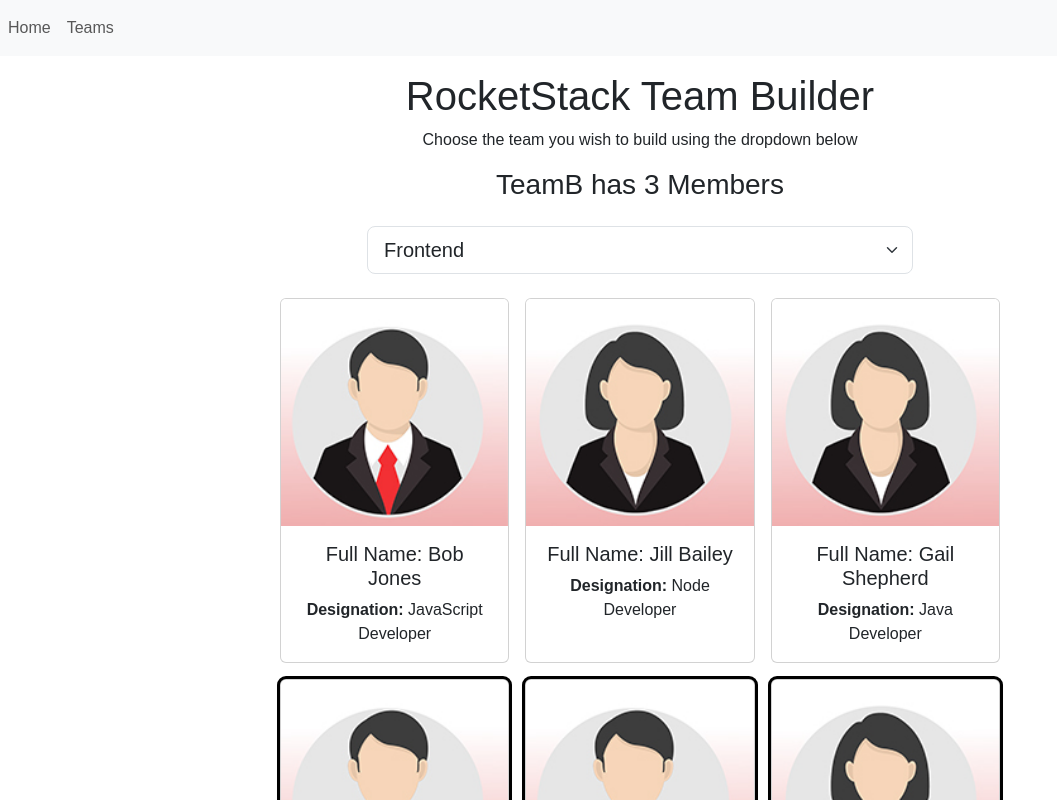
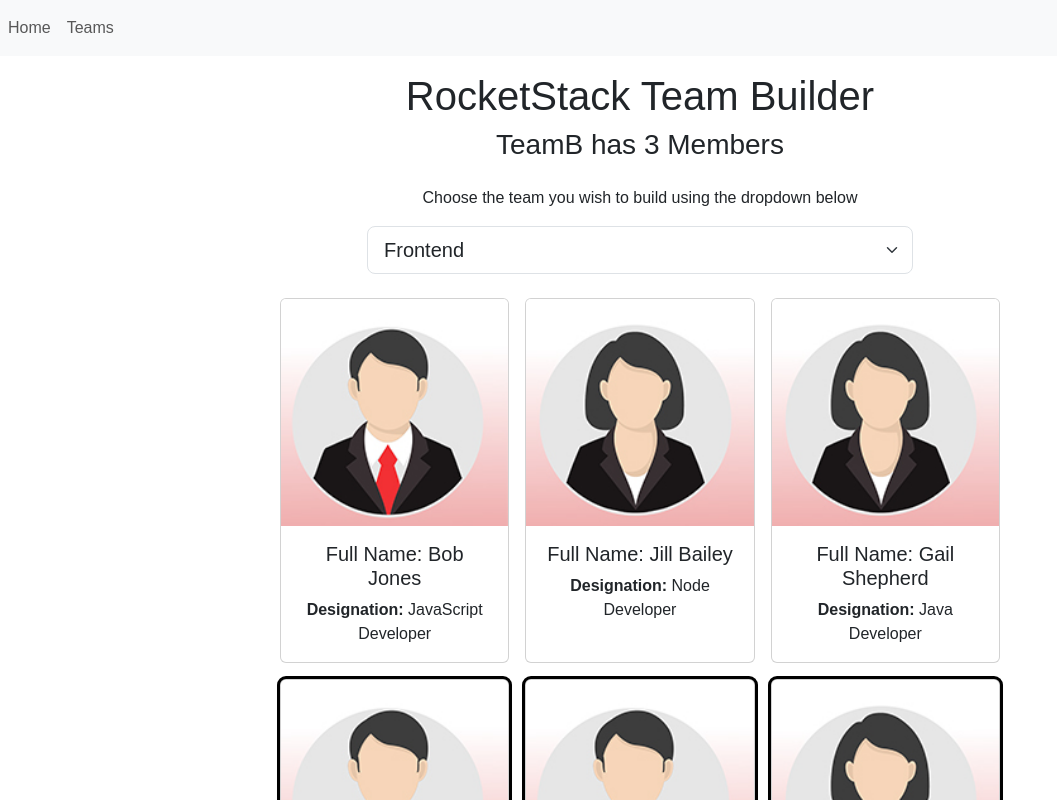
Before and after one commit to lou-pastorino/project-management-app, a React (Vite) app: page / in a window 1280 px wide. Shown: the top 800 px of the page, without its empty margins (0-1057 px from the left). Built offline with nearby package versions, Linux system fonts and the light colour scheme.

Commit message:
Fixed subheading

```diff
--- a/src/App.jsx
+++ b/src/App.jsx
@@ -8,6 +8,7 @@ import { useState } from "react";
 import { useEffect } from "react";
 import { BrowserRouter as Router, Route, Routes } from "react-router-dom";
 import NotFound from "./NotFound";
+import Subheading from "./Subheading";
 
 function App() {
   const [selectedTeam, setTeam] = useState(JSON.parse(localStorage.getItem("selectedTeam")) || "TeamB");
--- a/src/Employees.jsx
+++ b/src/Employees.jsx
@@ -7,6 +7,7 @@ export default function Employees({ employees, selectedTeam, handleEmployeeCardC
     <main className="container">
       <div className="row justify-content-center mt-3 mb-3">
         <div className="col-6">
+          <p>Choose the team you wish to build using the dropdown below</p>
           <Teams selectedTeam={selectedTeam} handleTeamSelectionChange={handleTeamSelectionChange} />
         </div>
       </div>
--- a/src/Header.jsx
+++ b/src/Header.jsx
@@ -5,7 +5,6 @@ export default function Header({ selectedTeam, teamMemberCount }) {
         <div className="row justify-content-center mt-3 mb-3">
           <div className="col-8">
             <h1>RocketStack Team Builder</h1>
-            <p>Choose the team you wish to build using the dropdown below</p>
             <h3>
               {selectedTeam} has {teamMemberCount} {teamMemberCount === 1 ? "Member" : "Members"}
             </h3>
```
Also changed, not shown: 1 other file (tests, documents, lock files or other folders).
